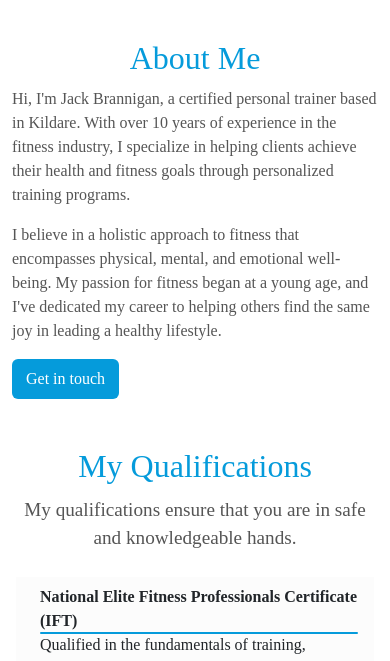
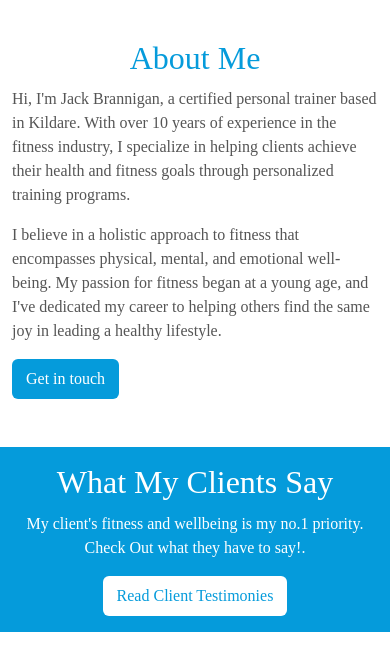
Before and after one commit to liamsmyt/BranoFit, a plain HTML site: page about.html in a window 390 px wide. Shown: the part 128-789 px from the top of the page. Drawn offline with nearby package versions, Linux system fonts and the light colour scheme; a web font is replaced by a local one.

Commit message:
Added divider to about page

```diff
--- a/about.html
+++ b/about.html
@@ -114,7 +114,16 @@
 </div>
 
 
-
+<div class="container my-3 d-md-none blueback py-3"> <!-- d-md-none hides on devices md and up -->
+  <div class="row align-items-center">
+    <!-- Text on Left -->
+    <div class="col-12 text-center text-white"> <!-- Added text-center class -->
+      <h3 class="whitetitle">What My Clients Say</h3>
+      <p class="lead whitetext">My client's fitness and wellbeing is my no.1 priority. Check Out what they have to say!.</p>
+      <a class="btn" id="customButton2" href="testimonies.html">Read Client Testimonies</a>
+    </div>
+  </div>
+</div>
 
 
 
```
